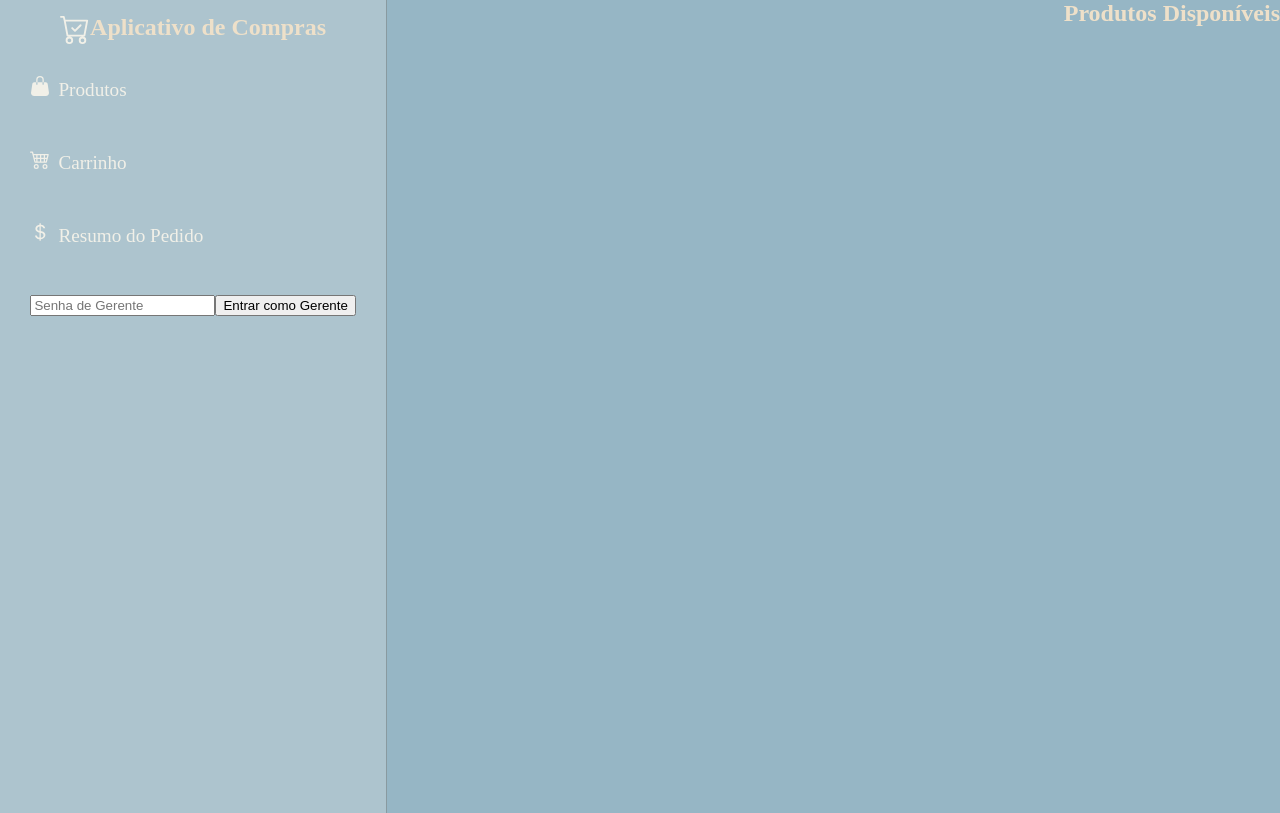
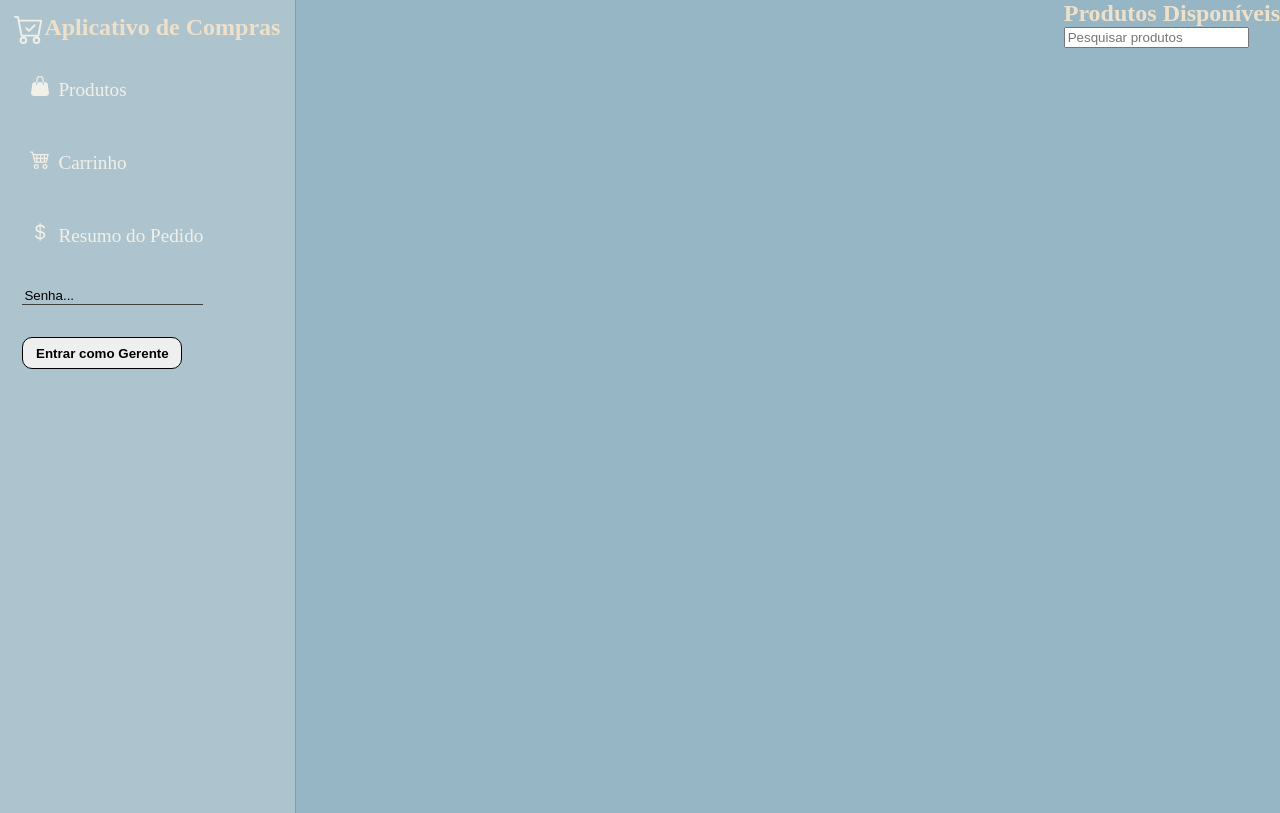
Before and after one commit to Zidanyt/compras, a React (Create React App) app: page /products in a window 1280 px wide. Built offline with nearby package versions, Linux system fonts and the light colour scheme.

Commit message:
mais alguma coisas

```diff
--- a/src/App.js
+++ b/src/App.js
@@ -5,7 +5,12 @@ import ProductList from './pages/ProductList';
 import ShoppingCart from './pages/ShoppingCart';
 import OrderSummary from './pages/OrderSummary';
 import AddProductForm from './pages/AddProductForm';
+import PurchaseHistory from './PurchaseHistory';
+import Modal from 'react-modal';
+
 import './App.css';
+
+Modal.setAppElement('#root');
 
 class App extends Component {
   constructor(props) {
@@ -13,13 +18,76 @@ class App extends Component {
 
     const storedProducts = JSON.parse(localStorage.getItem('products')) || [];
     const storedCart = JSON.parse(localStorage.getItem('cart')) || [];
+    const storedPurchaseHistory = JSON.parse(localStorage.getItem('purchaseHistory')) || [];
 
     this.state = {
       products: storedProducts,
       cart: storedCart,
+      purchaseHistory: storedPurchaseHistory,
       isLoading: false,
     };
   }
+
+  componentDidMount() {
+    window.addEventListener('beforeunload', this.updateLocalStorage);
+  }
+
+  componentWillUnmount() {
+    window.removeEventListener('beforeunload', this.updateLocalStorage);
+  }
+
+  updateLocalStorage = () => {
+    localStorage.setItem('products', JSON.stringify(this.state.products));
+    localStorage.setItem('cart', JSON.stringify(this.state.cart));
+    localStorage.setItem('purchaseHistory', JSON.stringify(this.state.purchaseHistory));
+  };
+
+
+
+  // Define a função addToPurchaseHistory dentro da classe
+  addToPurchaseHistory = (cart, total) => {
+    const newPurchase = {
+      cart,
+      total,
+    };
+
+    // Adicione o novo histórico à matriz existente
+    const updatedHistory = [...this.state.purchaseHistory, newPurchase];
+
+    // Atualize o estado e salve no localStorage
+    this.setState(
+      { purchaseHistory: updatedHistory },
+      () => localStorage.setItem('purchaseHistory', JSON.stringify(updatedHistory))
+    );
+  };
+
+
+  // Dentro da função completeOrder ou onde você finaliza um pedido
+
+// App.js
+
+completeOrder = () => {
+  // Lógica para completar o pedido
+
+  // Crie um objeto de pedido concluído com base no carrinho e no total
+  const completedOrder = {
+    cart: this.state.cart,
+    total: this.calculateTotal(), // Substitua por sua lógica de cálculo de total
+    date: new Date().toLocaleString(), // Adicione uma data para o pedido, se necessário
+  };
+
+  // Adicione o pedido ao histórico de compras
+  const updatedHistory = [...this.state.purchaseHistory, completedOrder];
+
+  // Atualize o estado com o novo histórico
+  this.setState({ purchaseHistory: updatedHistory }, () => {
+    // Após a atualização do estado, chame a função para atualizar o localStorage
+    this.updateLocalStorage();
+  });
+
+  // Limpe o carrinho ou faça qualquer outra lógica necessária
+  this.clearCart();
+};
 
   // Atualize o localStorage sempre que houver alterações no carrinho
   updateLocalStorage = () => {
@@ -91,18 +159,32 @@ class App extends Component {
             <Navigation />
           </div>
           <Routes>
-          <Route path="/products" element={<ProductList products={this.state.products} addToCart={this.addToCart} />} />
             <Route
-              path="/cart"
+              path='/products'
+              element={<ProductList products={this.state.products} addToCart={this.addToCart} />}
+            />
+            <Route
+              path='/cart'
               element={<ShoppingCart cart={this.state.cart} removeFromCart={this.removeFromCart} updateQuantity={this.updateQuantity} />}
             />
             <Route
-              path="/summary"
-              element={<OrderSummary cart={this.state.cart} clearCart={this.clearCart} total={total} />}
+              path='/summary'
+              element={
+                <OrderSummary
+                  cart={this.state.cart}
+                  clearCart={this.clearCart}
+                  total={total}
+                  addToPurchaseHistory={this.addToPurchaseHistory}
+                />
+              }
             />
             <Route
-              path="/add"
+              path='/add'
               element={<AddProductForm addProduct={this.addProduct} updateLocalStorage={this.updateLocalStorage} />}
+            />
+            <Route
+              path='/history'
+              element={<PurchaseHistory purchaseHistory={this.state.purchaseHistory} />}
             />
           </Routes>
         </div>
--- /dev/null
+++ b/src/PurchaseHistory.js
@@ -0,0 +1,27 @@
+// PurchaseHistory.js
+import React from 'react';
+
+const PurchaseHistory = ({ purchaseHistory }) => {
+  return (
+    <div>
+      <h2>Histórico de Compras</h2>
+      <ul>
+        {purchaseHistory.map((order, index) => (
+          <li key={index}>
+            <h3>Compra #{index + 1}</h3>
+            <p>Total: R${order.total.toFixed(2)}</p>
+            <ul>
+              {order.cart.map((item, itemIndex) => (
+                <li key={itemIndex}>
+                  {item.quantity} x {item.name} - R${(item.price * item.quantity).toFixed(2)}
+                </li>
+              ))}
+            </ul>
+          </li>
+        ))}
+      </ul>
+    </div>
+  );
+};
+
+export default PurchaseHistory;
--- a/src/components/Navigation.js
+++ b/src/components/Navigation.js
@@ -1,12 +1,16 @@
+// css
+import style from './Navigation.module.css';
+
+
 import React, { useState } from 'react';
 import * as Icon from 'react-bootstrap-icons';
-import './Navigation.module.css'
-import { Link } from 'react-router-dom';
+import { Link, useNavigate } from 'react-router-dom'; // Importe useNavigate
 
 const Navigation = () => {
   const [isManager, setIsManager] = useState(false);
   const [password, setPassword] = useState('');
   const managerPassword = 'zidany'; // Defina sua senha de gerente aqui
+  const navigate = useNavigate(); // Use o hook useNavigate para obter a função de navegação
 
   const handleLoginClick = () => {
     if (password === managerPassword) {
@@ -19,46 +23,54 @@ const Navigation = () => {
   const handleLogoutClick = () => {
     setIsManager(false);
     setPassword(''); // Limpar senha ao fazer logout
+    // Redirecionar para a página de produtos após o logout
+    navigate('/products');
   };
 
   return (
-    <nav>
-      <div>
+    <nav className={style.container__nav}>
+      <div className={style.nav__titulo}>
         <Icon.CartCheck size='30' />
         <h1>Aplicativo de Compras</h1>
       </div>
-      <ul>
-        <li>
+      <ul className={style.nav__ul}>
+        <li className={style.nav__ul_li}>
           <Icon.HandbagFill size='20' />
           <Link to="/products">Produtos</Link>
         </li>
-        <li>
+        <li className={style.nav__ul_li}>
           <Icon.Cart4 size='20' />
           <Link to="/cart">Carrinho</Link>
         </li>
-        <li>
+        <li className={style.nav__ul_li}>
           <Icon.CurrencyDollar size='20' />
           <Link to="/summary">Resumo do Pedido</Link>
         </li>
         {isManager ? (
           <>
-            <li>
+            <li className={style.nav__ul_li}>
               <Icon.BagPlusFill size='20' />
               <Link to="/add">Adicionar Produto</Link>
+            </li>
+            <li className={style.nav__ul_li}>
+              <Link to="/history">Historico</Link>
             </li>
             <li>
               <button onClick={handleLogoutClick}>Sair</button>
             </li>
           </>
         ) : (
-          <li>
-            <input
-              type="password"
-              placeholder="Senha de Gerente"
-              value={password}
-              onChange={(e) => setPassword(e.target.value)}
-            />
-            <button onClick={handleLoginClick}>Entrar como Gerente</button>
+          <li className={style.container__gerente}>
+            <form action="/submit" method="post">
+              <input
+                className={style.input__gerente}
+                type="password"
+                placeholder="Senha..."
+                value={password}
+                onChange={(e) => setPassword(e.target.value)}
+              />
+            </form>
+            <button className={style.button__gerente} onClick={handleLoginClick}>Entrar como Gerente</button>
           </li>
         )}
       </ul>
--- a/src/components/Navigation.module.css
+++ b/src/components/Navigation.module.css
@@ -1,29 +1,55 @@
-
-nav{
-    border-right:1px solid #3c413e52;
+.container__nav{
+    border-right: 1px solid #3c413e52;
     padding: .4rem;
     background-color:#ADC4CE ;
     height: 100vh;
 }
 
-nav div {
+.nav__titulo {
     display: flex;
     justify-content: center;
     margin: .5rem;
 }
-ul{
+.nav__ul{
     display: flex;
     flex-direction: column;
     margin: 0;
     padding: 0;
 }
-li{
+.nav__ul_li{
     margin: 1.5rem;
     list-style: none;
 }
-a{
+.nav__ul_li a{
     margin: .5rem;
     color: #F1F0E8;
     font-size: 1.2rem;
     text-decoration: none;
 }
+
+.button__gerente {
+    border: 1px solid black;
+    width: 10rem;
+    height: 2rem;
+    border-radius: 10px;
+    font-weight: bold;
+    margin: 1rem;
+    cursor: pointer;
+}
+
+.input__gerente {
+    margin: 1rem;
+    border: none;
+    background-color: transparent;
+    border-bottom: 1px solid #3c413e;
+    outline: none;
+}
+
+.input__gerente::placeholder {
+    color: black;
+}
+
+.container__gerente {
+    display: flex;
+    flex-direction: column;
+}
--- a/src/pages/OrderSummary.js
+++ b/src/pages/OrderSummary.js
@@ -1,8 +1,10 @@
 import React, { useState } from 'react';
 import Modal from 'react-modal';
 
-const OrderSummary = ({ cart, total, clearCart, addToCart }) => {
+const OrderSummary = ({ cart, total, clearCart, addToCart, addToPurchaseHistory }) => {
   const [isModalOpen, setIsModalOpen] = useState(false);
+
+  Modal.setAppElement('#root');
 
   const openModal = () => {
     setIsModalOpen(true);
@@ -13,6 +15,8 @@ const OrderSummary = ({ cart, total, clearCart, addToCart }) => {
   };
 
   const finalizePurchase = () => {
+    // Registre o pedido no histórico de compras antes de limpar o carrinho
+    addToPurchaseHistory(cart, total);
     clearCart();
     closeModal();
   };
--- a/src/pages/ProductList.js
+++ b/src/pages/ProductList.js
@@ -1,23 +1,44 @@
-// ProductList.js
 import React, { Component } from 'react';
 
 class ProductList extends Component {
-  addToCart = product => {
-    this.props.addToCart(product);
+  constructor(props) {
+    super(props);
+
+    this.state = {
+      searchTerm: '',
+    };
+  }
+
+  handleSearchChange = (event) => {
+    this.setState({
+      searchTerm: event.target.value,
+    });
   };
 
   render() {
-    const { products } = this.props;
-    console.log('Lista de produtos:', products);
+    const { products, addToCart } = this.props; // Receba a função addToCart das props
+
+    const { searchTerm } = this.state;
+
+    // Filtrar produtos com base no termo de pesquisa
+    const filteredProducts = products.filter((product) =>
+      product.name.toLowerCase().includes(searchTerm.toLowerCase())
+    );
 
     return (
       <div>
         <h2>Produtos Disponíveis</h2>
+        <input
+          type="text"
+          placeholder="Pesquisar produtos"
+          value={searchTerm}
+          onChange={this.handleSearchChange}
+        />
         <ul>
-          {products.map(product => (
+          {filteredProducts.map((product) => (
             <li key={product.id}>
               {product.name} - R${product.price}{' '}
-              <button onClick={() => this.addToCart(product)}>
+              <button onClick={() => addToCart(product)}>
                 Adicionar ao Carrinho
               </button>
             </li>
```
